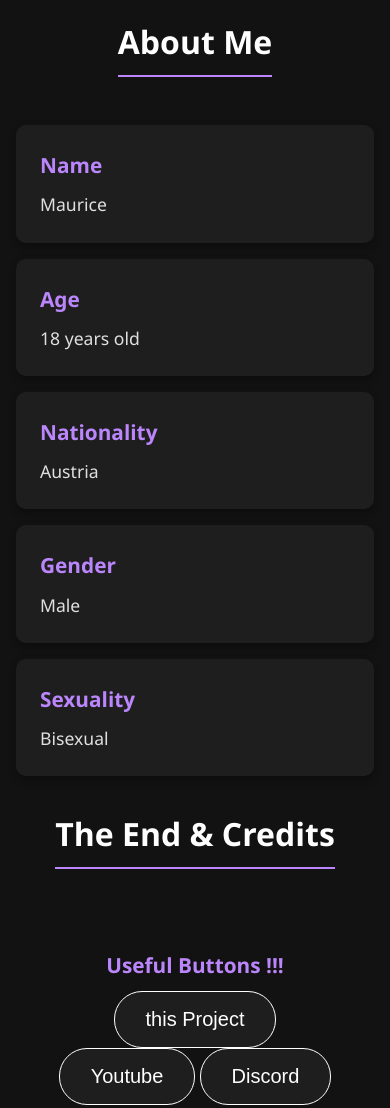
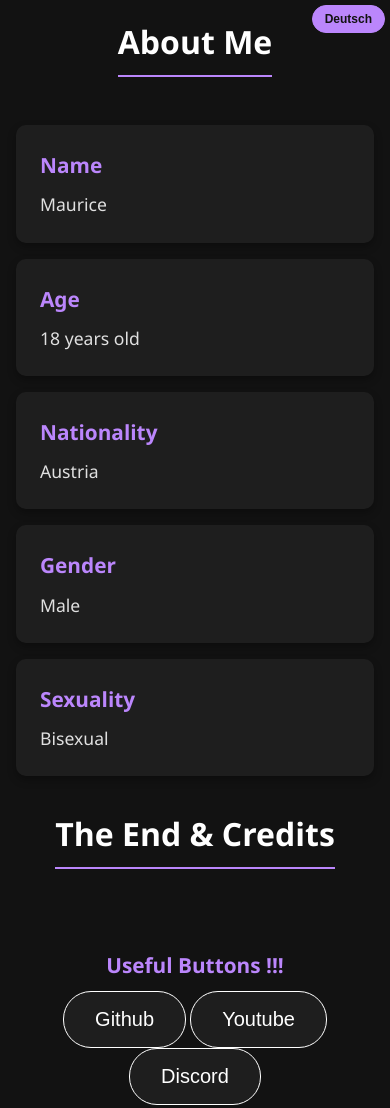
Before and after one commit to jxstMaurice/AboutMe, a plain HTML site: page index.html in a window 390 px wide. Drawn offline with Linux system fonts and the light colour scheme.

Commit message:
concept #1

```diff
--- a/index.html
+++ b/index.html
@@ -10,45 +10,48 @@
 <body>
     <div class="container">
         <header>
-            <h1>About Me</h1>
+            <h1 data-i18n="aboutMe">About Me</h1>
+            <div class="language-selector">
+                <button id="lang-toggle" class="lang-btn" data-current-lang="en">Deutsch</button>
+            </div>
         </header>
 
         <main>
             <section class="info-card">
-                <h2>Name</h2>
+                <h2 data-i18n="name">Name</h2>
                 <p>Maurice</p>
             </section>
 
             <section class="info-card">
-                <h2>Age</h2>
-                <p><span id="age">0</span> years old</p>
+                <h2 data-i18n="age">Age</h2>
+                <p><span id="age">0</span> <span data-i18n="yearsOld">years old</span></p>
             </section>
 
             <section class="info-card">
-                <h2>Nationality</h2>
-                <p>Austria</p>
+                <h2 data-i18n="nationality">Nationality</h2>
+                <p data-i18n="austria">Austria</p>
             </section>
 
             <section class="info-card">
-                <h2>Gender</h2>
-                <p>Male</p>
+                <h2 data-i18n="gender">Gender</h2>
+                <p data-i18n="male">Male</p>
             </section>
 
             <section class="info-card">
-                <h2>Sexuality</h2>
-                <p>Bisexual</p>
+                <h2 data-i18n="sexuality">Sexuality</h2>
+                <p data-i18n="bisexual">Bisexual</p>
             </section>
 
         </main>
     </div>
     <div class="footer">
         <header>
-            <h1>The End & Credits</h1>
+            <h1 data-i18n="endCredits">The End & Credits</h1>
         </header>
         <main>
             <section class="footer-info-card">
-                <h2>Useful Buttons !!!</h2>
-                <button class="footer-btn" onClick=goto("https://github.com/jxstMaurice/AboutMe")>this Project</button>
+                <h2 data-i18n="usefulButtons">Useful Buttons !!!</h2>
+                <button class="footer-btn" onClick=goto("https://github.com/jxstMaurice/AboutMe")>Github</button>
                 <button class="footer-btn" onClick=goto("https://www.youtube.com/@jxstMaurice")>Youtube</button>
                 <button class="footer-btn" onClick=goto("https://discordlookup.com/user/599914856296218624")>Discord</button>
             </section>
--- a/script.js
+++ b/script.js
@@ -1,9 +1,9 @@
-// Age auto-update functionality
+
+
 document.addEventListener('DOMContentLoaded', function() {
-    // Set your birthdate here (format: YYYY-MM-DD)
-    const birthdate = '2007-01-31'; // Example birthdate
+    // User birthdate for age calculation
+    const birthdate = '2007-01-31';
 
-    // Function to calculate age
     function calculateAge(birthdate) {
         const birthDate = new Date(birthdate);
         const today = new Date();
@@ -11,7 +11,6 @@ document.addEventListener('DOMContentLoaded', function() {
         let age = today.getFullYear() - birthDate.getFullYear();
         const monthDifference = today.getMonth() - birthDate.getMonth();
 
-        // If birthday hasn't occurred yet this year, subtract one year
         if (monthDifference < 0 || (monthDifference === 0 && today.getDate() < birthDate.getDate())) {
             age--;
         }
@@ -19,7 +18,6 @@ document.addEventListener('DOMContentLoaded', function() {
         return age;
     }
 
-    // Update age in the DOM
     function updateAge() {
         const ageElement = document.getElementById('age');
         if (ageElement) {
@@ -27,16 +25,81 @@ document.addEventListener('DOMContentLoaded', function() {
         }
     }
 
-    // Initial age update
     updateAge();
-
-    // Update age every day (86,400,000 milliseconds = 24 hours)
     setInterval(updateAge, 86_400_000);
 
+    // Translations for multilingual support
+    const translations = {
+        en: {
+            aboutMe: "About Me",
+            name: "Name",
+            age: "Age",
+            yearsOld: "years old",
+            nationality: "Nationality",
+            austria: "Austria",
+            gender: "Gender",
+            male: "Male",
+            sexuality: "Sexuality",
+            bisexual: "Bisexual",
+            endCredits: "The End & Credits",
+            usefulButtons: "Useful Buttons !!!"
+        },
+        de: {
+            aboutMe: "Über Mich",
+            name: "Name",
+            age: "Alter",
+            yearsOld: "Jahre alt",
+            nationality: "Nationalität",
+            austria: "Österreich",
+            gender: "Geschlecht",
+            male: "Männlich",
+            sexuality: "Sexualität",
+            bisexual: "Bisexuell",
+            endCredits: "Das Ende & Credits",
+            usefulButtons: "Nützliche Buttons !!!"
+        }
+    };
 
+    let currentLang = 'en';
 
+    const langToggleBtn = document.getElementById('lang-toggle');
+    if (langToggleBtn) {
+        langToggleBtn.classList.add('active');
+        if (!langToggleBtn.hasAttribute('data-current-lang')) {
+            langToggleBtn.setAttribute('data-current-lang', 'en');
+        }
+        const initialLang = langToggleBtn.getAttribute('data-current-lang');
+        updateLanguage(initialLang);
+    }
+
+    function updateLanguage(lang) {
+        currentLang = lang;
+
+        document.querySelectorAll('[data-i18n]').forEach(element => {
+            const key = element.getAttribute('data-i18n');
+            if (translations[lang][key]) {
+                element.textContent = translations[lang][key];
+            }
+        });
+
+        const langToggleBtn = document.getElementById('lang-toggle');
+        if (langToggleBtn) {
+            langToggleBtn.classList.add('active');
+            langToggleBtn.setAttribute('data-current-lang', lang);
+            langToggleBtn.textContent = lang === 'en' ? 'Deutsch' : 'English';
+        }
+    }
+
+    if (langToggleBtn) {
+        langToggleBtn.addEventListener('click', function() {
+            const currentLang = this.getAttribute('data-current-lang');
+            const newLang = currentLang === 'en' ? 'de' : 'en';
+            updateLanguage(newLang);
+        });
+    }
 });
 
+// Open link in new tab
 function goto(link){
     window.open(link, '_blank');
 }
--- a/style.css
+++ b/style.css
@@ -33,6 +33,7 @@ body {
     max-width: 800px;
     margin: 0 auto;
     padding: 2rem;
+    position: relative;
 }
 
 .footer{
@@ -199,6 +200,39 @@ main {
     padding: 2rem;
 }
 
+/* Language selector styles */
+.language-selector {
+    position: absolute;
+    top: 20px;
+    right: 20px;
+    z-index: 100;
+}
+
+.lang-btn {
+    background-color: var(--card-bg-color);
+    border-radius: 20px;
+    border: 1px solid var(--text-color);
+    cursor: pointer;
+    color: var(--text-color);
+    font-family: Arial, serif;
+    font-size: 16px;
+    padding: 10px 20px;
+    text-decoration: none;
+    transition: all 0.3s ease;
+}
+
+.lang-btn:hover {
+    background-color: #252525;
+    color: var(--more-accent-color);
+}
+
+.lang-btn.active {
+    background-color: var(--accent-color);
+    color: var(--bg-color);
+    border-color: var(--accent-color);
+    font-weight: bold;
+}
+
 /* Responsive Design */
 @media (max-width: 768px) {
     .container {
@@ -216,10 +250,30 @@ main {
     h1 {
         font-size: 2rem;
     }
+
+    .language-selector {
+        top: 10px;
+        right: 10px;
+    }
+
+    .lang-btn {
+        font-size: 14px;
+        padding: 8px 16px;
+    }
 }
 
 @media (max-width: 480px) {
     .info-card {
         flex: 1 1 100%;
     }
+
+    .language-selector {
+        top: 5px;
+        right: 5px;
+    }
+
+    .lang-btn {
+        font-size: 12px;
+        padding: 6px 12px;
+    }
 }
```
